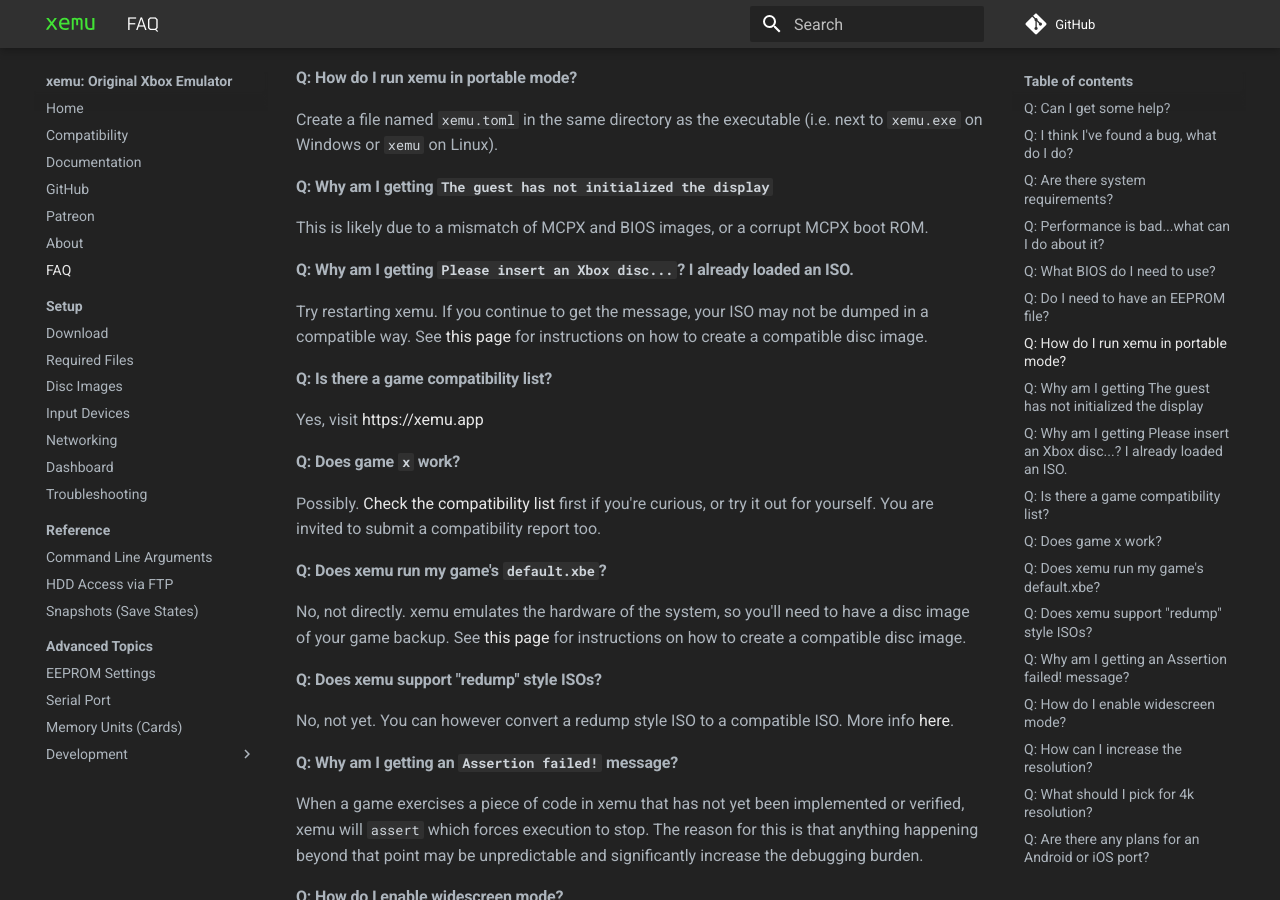
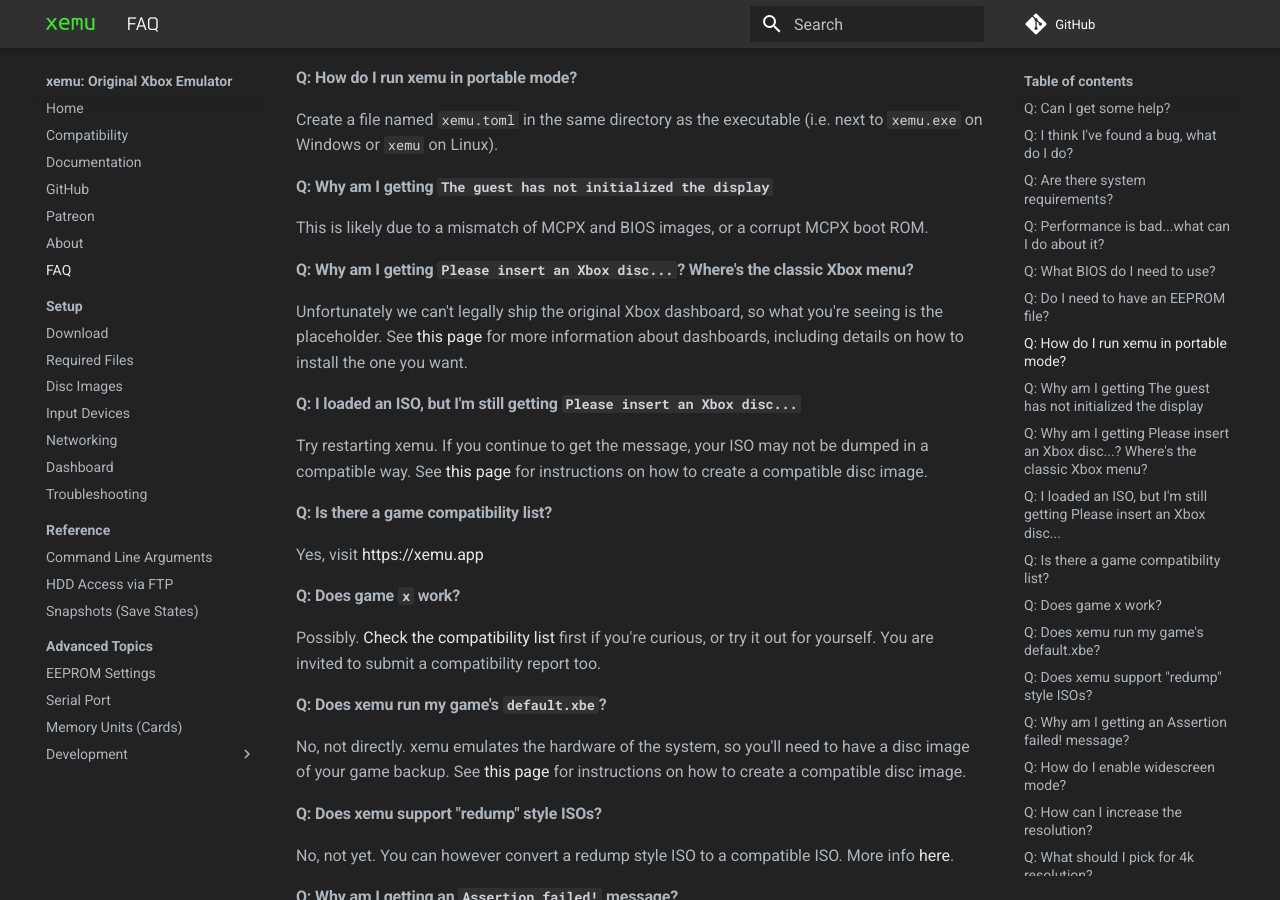
Before and after one commit to xemu-project/xemu-website, an MkDocs documentation site: the page built from docs/docs/faq.md, in a window 1280 px wide and 900 px high, scrolled down 828 px. Built offline with MkDocs 1.6.1 and Material for MkDocs 9.7.7, drawn with Linux system fonts in a browser that asks for light colours; comment, search, counter and statistics services are not loaded.

Commit message:
Add FAQ about original dashboard

```diff
--- a/docs/docs/faq.md
+++ b/docs/docs/faq.md
@@ -24,7 +24,10 @@ Create a file named `xemu.toml` in the same directory as the executable (i.e. ne
 #### Q: Why am I getting `The guest has not initialized the display`
 This is likely due to a mismatch of MCPX and BIOS images, or a corrupt MCPX boot ROM.
 
-#### Q: Why am I getting `Please insert an Xbox disc...`? I already loaded an ISO.
+#### Q: Why am I getting `Please insert an Xbox disc...`? Where's the classic Xbox menu?
+Unfortunately we can't legally ship the original Xbox dashboard, so what you're seeing is the placeholder. See [this page](dashboard.md) for more information about dashboards, including details on how to install the one you want.
+
+#### Q: I loaded an ISO, but I'm still getting `Please insert an Xbox disc...`
 Try restarting xemu. If you continue to get the message, your ISO may not be dumped in a compatible way. See [this page](disc-images.md) for instructions on how to create a compatible disc image.
 
 #### Q: Is there a game compatibility list?
```
